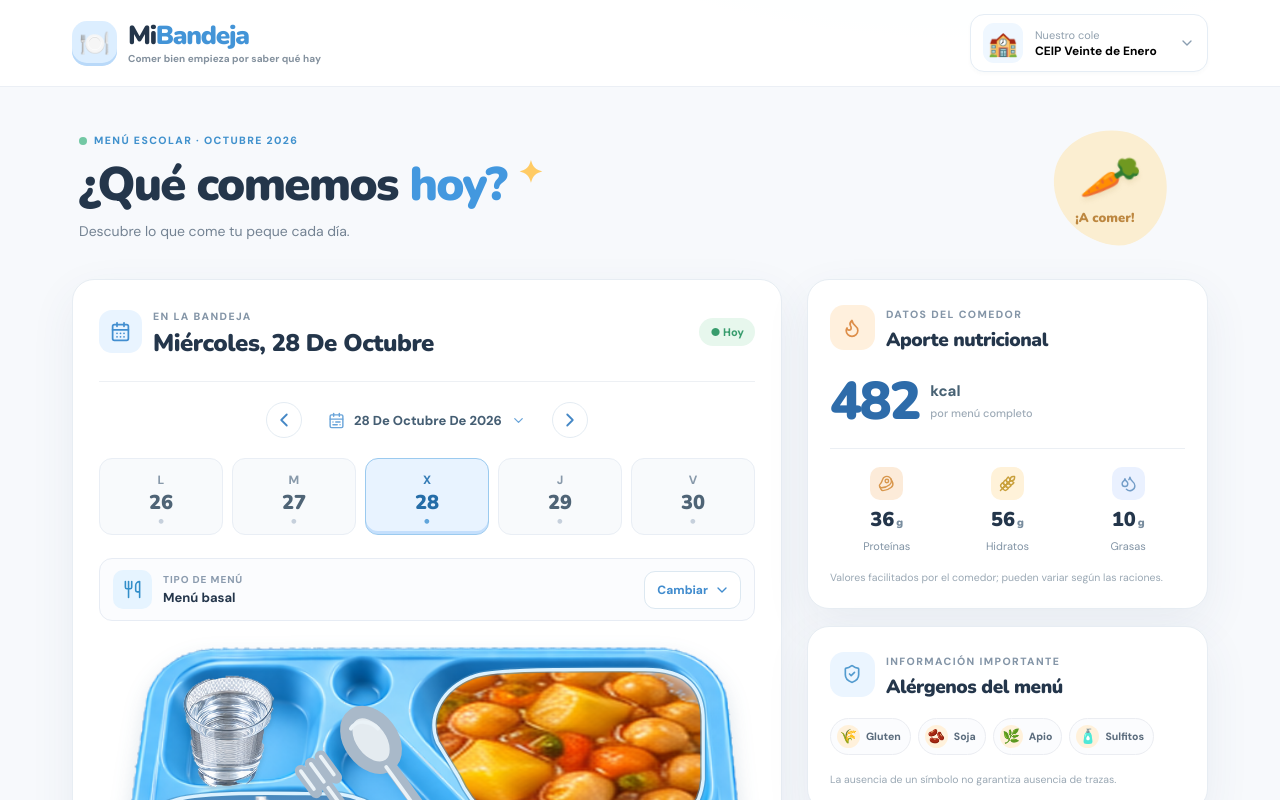
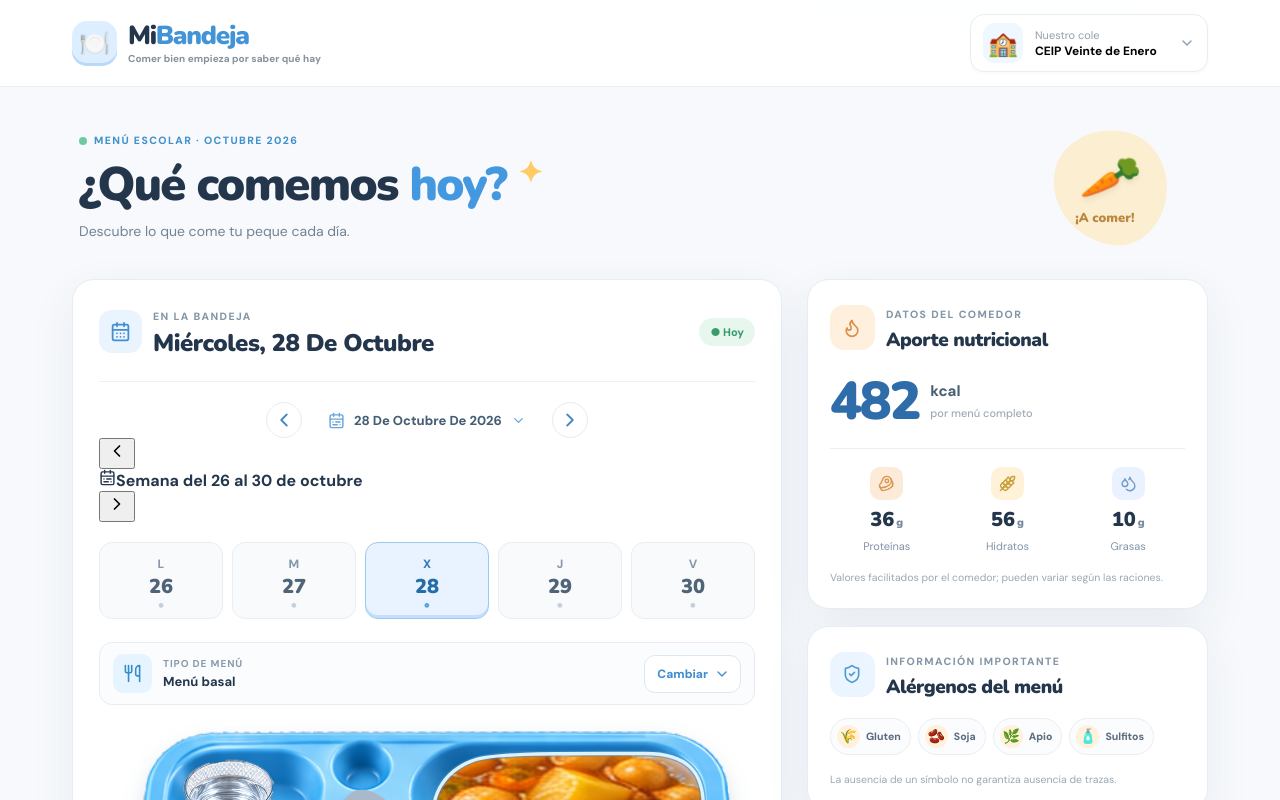
Before and after one commit to talaverilla85/Comedor-Escolar, a Next.js app: page / in a window 1280 px wide. Shown: the top 800 px of the page. Built offline with nearby package versions, Linux system fonts and the light colour scheme.

Commit message:
feat(calendar): show week date range with previous/next week navigation

```diff
--- a/app/page.jsx
+++ b/app/page.jsx
@@ -35,6 +35,15 @@ export default function Home() {
  const meal=menus[date]?.[type]||null;
  const isToday=mounted&&date===dateInCanaries();
  const week=useMemo(()=>getWeek(date),[date]);
+ const weekRange=useMemo(()=>{
+   const first=week[0],last=week[4];
+   const a=Number(first.slice(8)),b=Number(last.slice(8));
+   const ma=formatDate(first,{month:'long'}),mb=formatDate(last,{month:'long'});
+   const ya=first.slice(0,4),yb=last.slice(0,4);
+   if(ma===mb && ya===yb)return `Semana del ${a} al ${b} de ${mb}`;
+   if(ya===yb)return `Semana del ${a} de ${ma} al ${b} de ${mb}`;
+   return `Semana del ${a} de ${ma} de ${ya} al ${b} de ${mb} de ${yb}`;
+ },[week]);
  const red=menuType.kind==='allergy';
  const dinner=useMemo(()=>dinnerSuggestion(meal),[meal]);
  const notices=findSpecialNotice(date,type);
@@ -43,6 +52,13 @@ export default function Home() {
  const nextAvailable=dates.find(d=>d>date);
  function jump(day){setDate(day);setDialog(null);}
  function goAvailable(direction){const next=direction<0?prevAvailable:nextAvailable;if(next)jump(next)}
+ function goToWeek(direction){
+   const targetWeek=getWeek(addDays(date,direction*7));
+   const selectedIndex=week.indexOf(date);
+   const sameWeekday=targetWeek[selectedIndex<0?0:selectedIndex];
+   const target=menus[sameWeekday]?sameWeekday:(targetWeek.find(d=>menus[d])||targetWeek[0]);
+   jump(target);
+ }
  async function shareMenu(){
    const title=`Mi Bandeja · ${formatDate(date)}`;
    const text=`${school}\n${formatDate(date)} · ${menuType.label}\n1º ${meal?.first?.name||'-'}\n2º ${meal?.second?.name||'-'}\n${meal?.side?.name||''}`;
@@ -78,7 +94,17 @@ export default function Home() {
              <button className="nav-circle" disabled={!nextAvailable} onClick={()=>goAvailable(1)} aria-label="Siguiente día con menú"><ChevronRight size={22}/></button>
            </div>
            {monthOpen&&<div className="date-picker-wrap"><label htmlFor="selected-day">Ir a una fecha</label><input id="selected-day" type="date" value={date} onChange={e=>{if(e.target.value)jump(e.target.value)}}/><button onClick={()=>{jump(firstDateToShow());setMonthOpen(false)}}>Volver a hoy</button></div>}
-           <div className="week-strip" role="group" aria-label="Días de la semana">
+           <nav className="week-navigation" aria-label="Cambiar de semana">
+             <button type="button" className="week-nav-arrow" onClick={()=>goToWeek(-1)}
+               aria-label="Semana anterior" title="Semana anterior"><ChevronLeft size={20}/></button>
+             <div className="week-navigation-label" aria-live="polite">
+               <CalendarRange size={17} aria-hidden="true"/>
+               <strong>{weekRange}</strong>
+             </div>
+             <button type="button" className="week-nav-arrow" onClick={()=>goToWeek(1)}
+               aria-label="Semana siguiente" title="Semana siguiente"><ChevronRight size={20}/></button>
+           </nav>
+           <div className="week-strip" role="group" aria-label={weekRange}>
              {week.map((day,i)=>{
                const hasMenu=!!menus[day],active=day===date;
                return <button type="button" key={day} className={`week-day ${active?'week-active':''} ${!hasMenu?'week-empty':''}`} onClick={()=>jump(day)} aria-pressed={active} title={!hasMenu?'Menú no publicado':'Ver menú'}><span>{DOW[i]}</span><strong>{Number(day.slice(-2))}</strong><i>{hasMenu?'•':'–'}</i></button>
```
